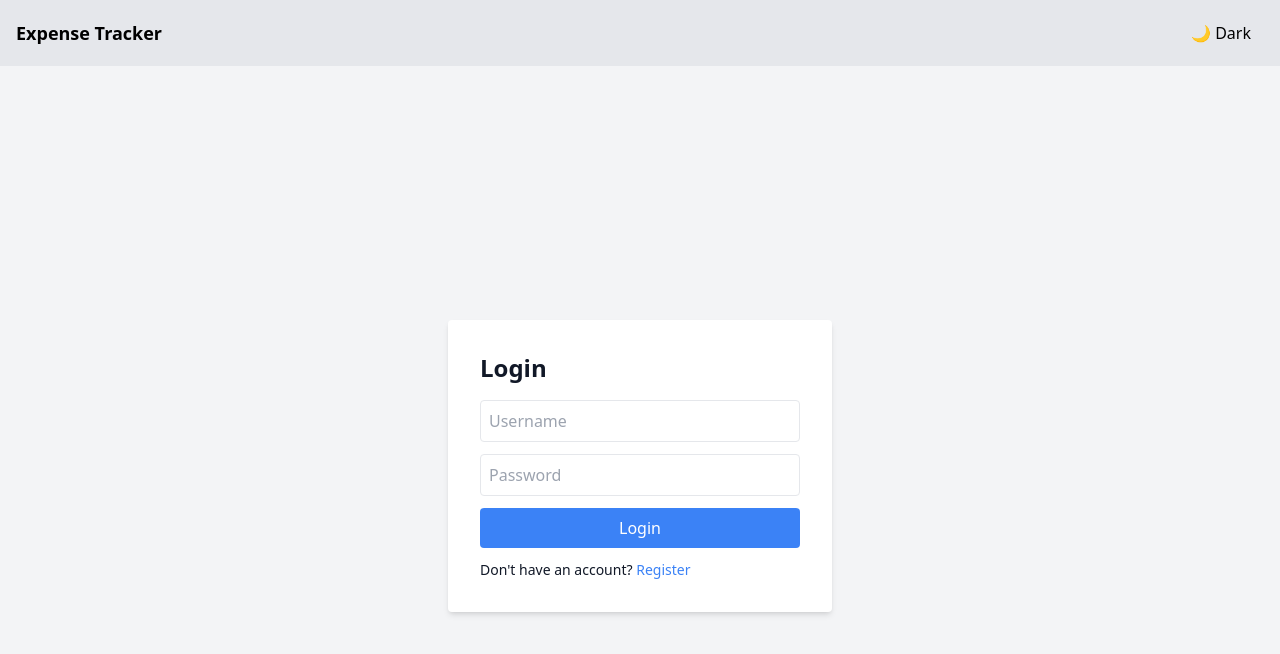
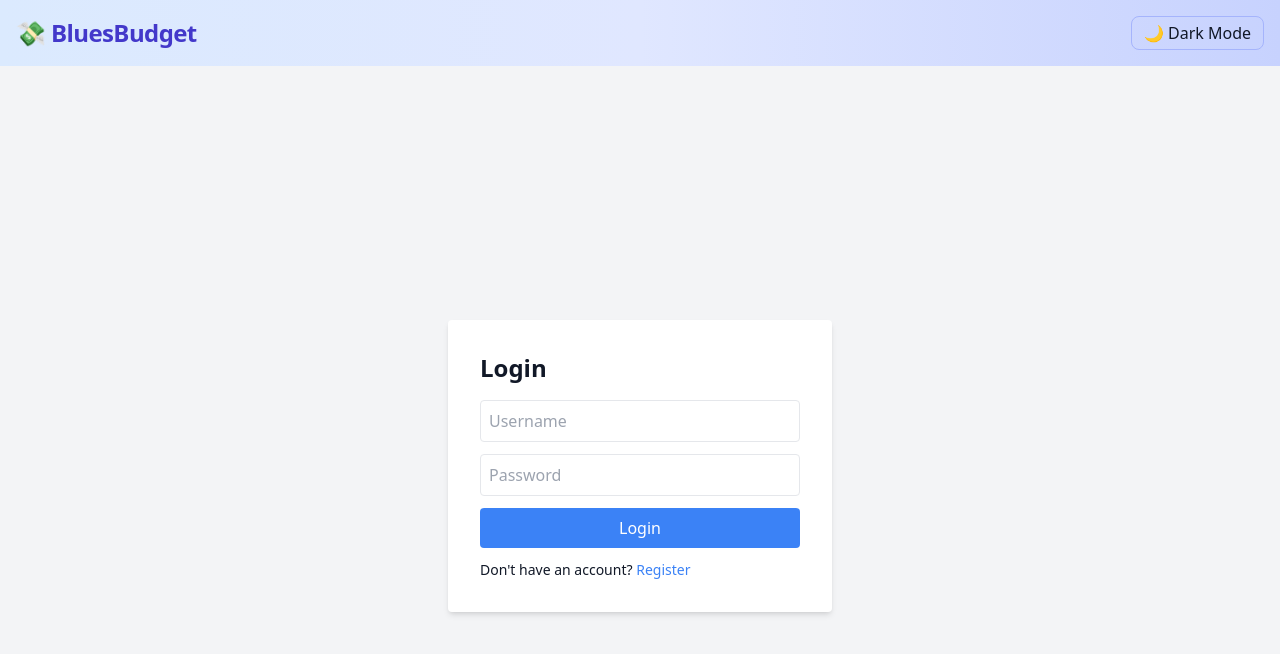
Before and after one commit to MGlarman/expense-tracker-client, a React (Vite) app: page /login in a window 1280 px wide. Shown: the top 654 px of the page. Built offline with nearby package versions, Linux system fonts and the light colour scheme.

Commit message:
toDoList added

```diff
--- a/src/App.jsx
+++ b/src/App.jsx
@@ -16,7 +16,14 @@ export default function App() {
 
   return (
     <div className={darkMode ? "dark" : ""}>
-      <div className="min-h-screen bg-gray-100 dark:bg-gray-900 text-gray-900 dark:text-gray-100 transition-colors">
+      {/* 🌈 Gradient background */}
+      <div
+        className={`min-h-screen transition-colors text-gray-900 dark:text-gray-100
+          ${darkMode
+            ? "bg-gradient-to-br from-gray-900 via-indigo-900 to-gray-800"
+            : "bg-gradient-to-br from-indigo-100 via-white to-indigo-200"
+          }`}
+      >
         <Navbar
           darkMode={darkMode}
           setDarkMode={setDarkMode}
@@ -31,7 +38,6 @@ export default function App() {
             element={token ? <Dashboard darkMode={darkMode} /> : <Navigate to="/login" />}
           />
 
-          {/* Todo route for logged-in users */}
           <Route
             path="/todo"
             element={token ? <TodoList darkMode={darkMode} /> : <Navigate to="/login" />}
--- a/src/components/Navbar.jsx
+++ b/src/components/Navbar.jsx
@@ -20,42 +20,53 @@ export default function Navbar({ darkMode, setDarkMode, setToken, setAdminToken
   };
 
   return (
-    <nav className={`p-4 flex flex-wrap items-center justify-between ${darkMode ? "bg-gray-900 text-white" : "bg-gray-200 text-black"}`}>
-
+    <nav
+      className={`p-4 flex flex-wrap items-center justify-between shadow-md transition-all duration-300
+      ${
+        darkMode
+          ? "bg-gradient-to-r from-indigo-950 via-indigo-800 to-blue-900 text-white"
+          : "bg-gradient-to-r from-blue-100 via-indigo-100 to-indigo-200 text-gray-900"
+      }`}
+    >
       {/* Left: Logo */}
       <div className="flex items-center justify-between w-full sm:w-auto">
-        <Link to="/" className="font-bold text-lg hover:text-indigo-600 transition-colors">
-          Expense Tracker
+        <Link
+          to="/"
+          className={`text-2xl font-extrabold tracking-tight ${
+            darkMode ? "text-indigo-300" : "text-indigo-700"
+          } hover:scale-105 transition-transform`}
+        >
+          💸 BluesBudget
         </Link>
 
-        {/* Hamburger for mobile */}
+        {/* Mobile Hamburger */}
         <button
-          className="sm:hidden ml-2 px-2 py-1 border rounded"
+          className="sm:hidden ml-2 px-2 py-1 border rounded border-indigo-300 text-indigo-700 dark:text-indigo-200 hover:bg-indigo-200 dark:hover:bg-indigo-700 transition-colors"
           onClick={() => setMobileOpen(!mobileOpen)}
         >
           {mobileOpen ? "✖️" : "☰"}
         </button>
       </div>
 
-      {/* Right: Links & buttons */}
+      {/* Right: Links & Buttons */}
       <div
         className={`w-full sm:flex sm:items-center sm:w-auto transition-all duration-300 ${
           mobileOpen ? "block mt-4" : "hidden sm:block"
         }`}
       >
-        <div className="flex flex-col sm:flex-row sm:items-center gap-4">
-          {/* Priority Links */}
+        <div className="flex flex-col sm:flex-row sm:items-center gap-4 font-medium">
+          {/* Authenticated user links */}
           {token && (
             <>
               <Link
                 to="/dashboard"
-                className="font-semibold hover:text-indigo-600 transition-colors"
+                className="hover:text-indigo-600 dark:hover:text-indigo-300 transition-colors"
               >
                 Dashboard
               </Link>
               <Link
                 to="/todo"
-                className="font-semibold hover:text-indigo-600 transition-colors"
+                className="hover:text-indigo-600 dark:hover:text-indigo-300 transition-colors"
               >
                 To-Do List
               </Link>
@@ -65,26 +76,25 @@ export default function Navbar({ darkMode, setDarkMode, setToken, setAdminToken
           {/* Dark mode toggle */}
           <button
             onClick={() => setDarkMode(!darkMode)}
-            className="px-3 py-1 border rounded hover:bg-gray-300 dark:hover:bg-gray-700 transition-colors"
+            className="px-3 py-1 border rounded-lg hover:bg-indigo-200 dark:hover:bg-indigo-700 border-indigo-300 dark:border-indigo-500 transition-all"
           >
-            {darkMode ? "☀️ Light" : "🌙 Dark"}
+            {darkMode ? "☀️ Light Mode" : "🌙 Dark Mode"}
           </button>
 
-          {/* User Logout */}
+          {/* Logout Buttons */}
           {token && (
             <button
               onClick={handleUserLogout}
-              className="bg-red-500 hover:bg-red-600 text-white px-3 py-1 rounded transition-colors"
+              className="bg-indigo-600 hover:bg-indigo-700 text-white px-3 py-1 rounded-lg shadow transition-all"
             >
               Logout (User)
             </button>
           )}
 
-          {/* Admin Logout */}
           {adminToken && (
             <button
               onClick={handleAdminLogout}
-              className="bg-red-700 hover:bg-red-800 text-white px-3 py-1 rounded transition-colors"
+              className="bg-blue-700 hover:bg-blue-800 text-white px-3 py-1 rounded-lg shadow transition-all"
             >
               Logout (Admin)
             </button>
```
